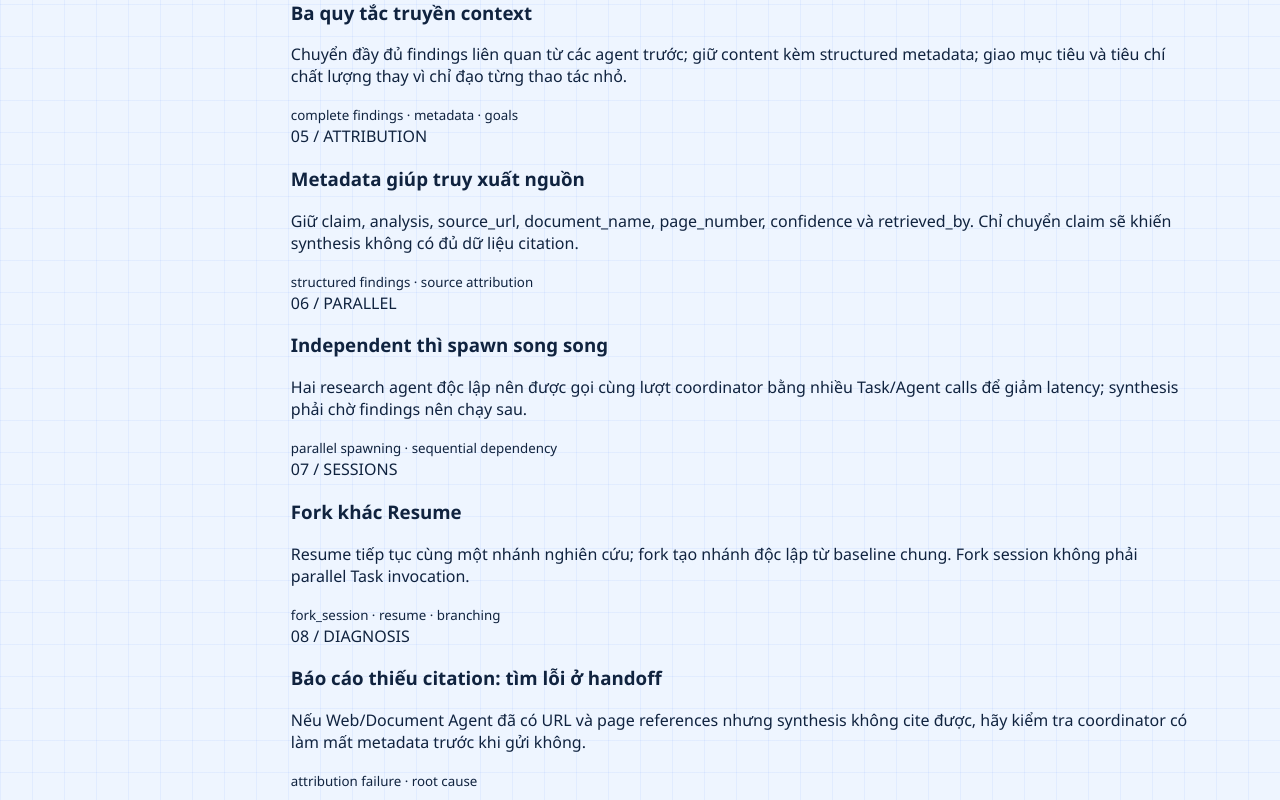
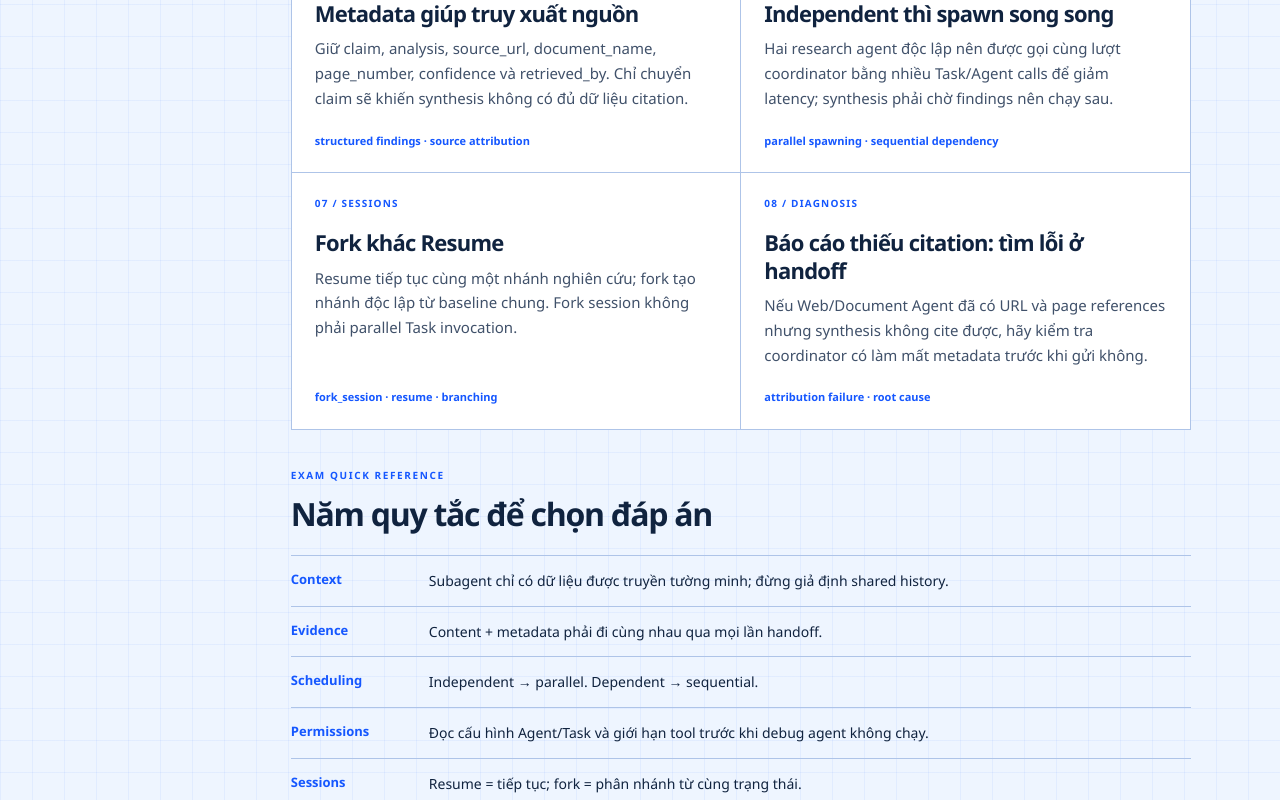
Before and after one commit to AnTuY154/claude_learn, a Next.js app: page /lesson3 in a window 1280 px wide. Shown: the part 1820-2620 px from the top of the page. Built offline with nearby package versions, Linux system fonts and the light colour scheme; no server answers.

Commit message:
style(lesson3): responsive overview grid matching lessons 1 and 2

```diff
--- a/app/globals.css
+++ b/app/globals.css
@@ -294,3 +294,26 @@ textarea::placeholder { color: #71819a; }
   .lesson3-page .research-form .form-foot { flex-direction: column; align-items: stretch; gap: 14px; }
   .lesson3-page .research-form .form-foot button { justify-content: center; }
 }
+
+
+/* Lesson 3 overview: cùng editorial grid/borders/type scale của Lesson 1–2. */
+.lesson3-overview { margin: 64px 0 44px; }
+.lesson3-overview-grid { display: grid; grid-template-columns: repeat(2, minmax(0, 1fr)); gap: 1px; border: 1px solid var(--line); background: var(--line); }
+.lesson3-overview-item { display: flex; flex-direction: column; min-width: 0; padding: 23px; background: white; }
+.lesson3-overview-item > span { color: var(--blue); font-size: 10px; font-weight: 900; letter-spacing: .12em; }
+.lesson3-overview-item h3 { margin: 19px 0 9px; font-size: 22px; letter-spacing: -.035em; line-height: 1.25; }
+.lesson3-overview-item p { margin: 0; color: #40516a; font-size: 15px; line-height: 1.65; }
+.lesson3-overview-item small { margin-top: auto; padding-top: 22px; color: var(--blue); font-size: 11px; font-weight: 750; line-height: 1.5; }
+.lesson3-overview-rules { margin-top: 32px; }
+.lesson3-overview-rules .section-heading h3 { margin: 8px 0 20px; font-size: clamp(24px, 3vw, 32px); letter-spacing: -.04em; }
+.lesson3-overview-rules ol { padding: 0; margin: 0; list-style: none; border-top: 1px solid var(--line); }
+.lesson3-overview-rules li { display: grid; grid-template-columns: 120px minmax(0, 1fr); gap: 18px; padding: 14px 0; border-bottom: 1px solid var(--line); }
+.lesson3-overview-rules li strong { color: var(--blue); font-size: 13px; }
+.lesson3-overview-rules li p { margin: 0; font-size: 14px; line-height: 1.55; }
+.lesson3-overview-detail { margin-top: 25px; }
+.lesson3-overview-detail p + p { margin-top: 12px; }
+@media (max-width: 720px) {
+  .lesson3-overview-grid { grid-template-columns: 1fr; }
+  .lesson3-overview-item { padding: 18px; }
+  .lesson3-overview-rules li { grid-template-columns: 1fr; gap: 5px; }
+}
```
